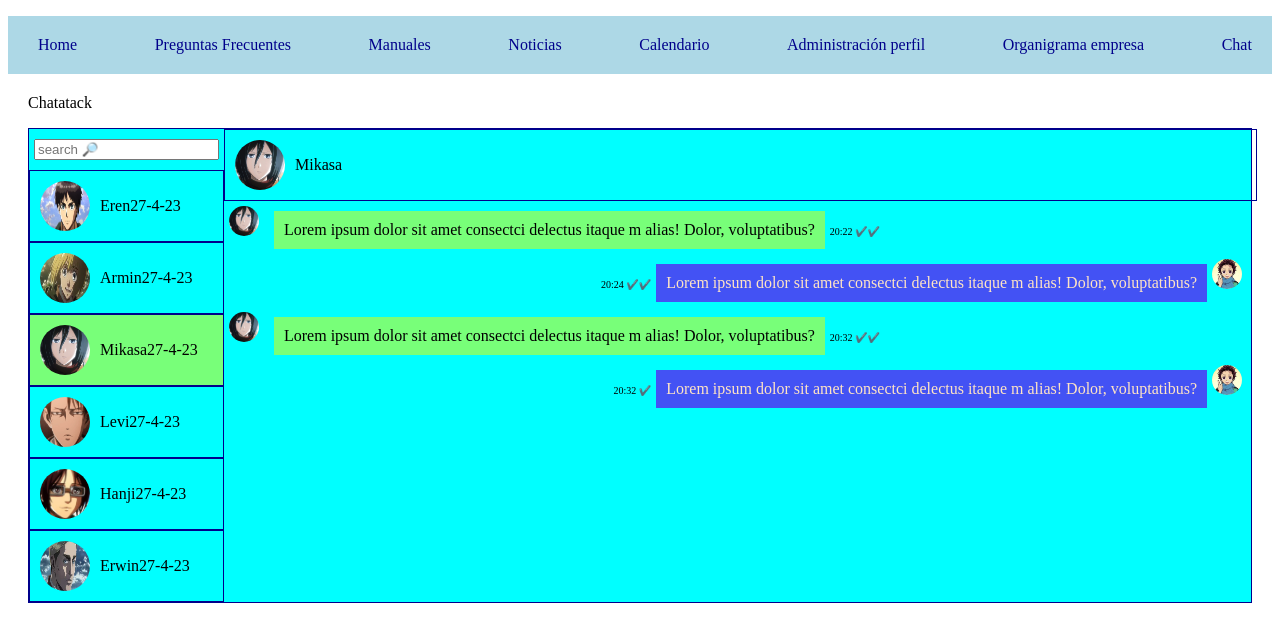
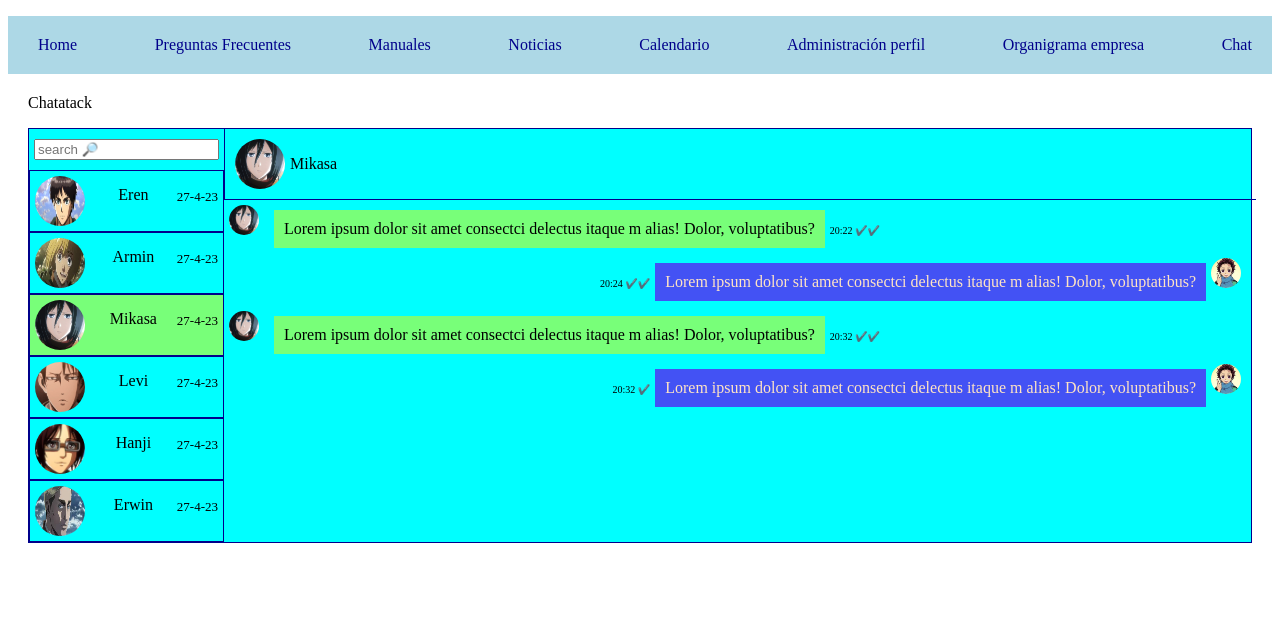
Before and after one commit to MQuintanaV/maquetadoChat, a plain HTML site: page index.html in a window 1280 px wide. Drawn offline with Linux system fonts and the light colour scheme.

Commit message:
change contactsChat

```diff
--- a/assets/css/style.css
+++ b/assets/css/style.css
@@ -1,7 +1,5 @@
 .nav{
     background-color:lightblue;
-
-
 }
 
 .list{
@@ -12,53 +10,58 @@
     padding: 20px;
     margin-left: 10px;
     list-style: none;
+}
 
-}
 .generalContainer{
-
     margin: 20px;
 }
+
 .container{
     display:flex;
     flex-direction: row;
     background-color: aqua;
     border: 1px darkblue solid;
 }
+
 .singleChat{
     display: flex;
     flex-direction: row;
-    padding: 10px;
+    justify-content: space-between;
+    padding: 5px;
     border: 1px darkblue solid;
+}
 
-}
 .imgContact{
     width: 50px;
     height: 50px;
-    margin-right: 10px;
+    margin-right: 5px;
     border-radius: 50%;
 }
+
 input{
     margin: 10px 5px 10px 5px;
 }
+
 .titleChat{
     display: flex;
     flex-direction: row;
     padding: 10px;
-    border: 0.5px darkblue solid;
+    border-bottom: 1px darkblue solid;
+    border-left: 1px darkblue solid;
     width: 1011px;
+}
 
-
-}
 .activeChat{
     background-color: rgba(229, 255, 0, 0.524);
 }
+
 .imgChat{
     width: 30px;
     height: 30px;
     margin-right: 10px;
     border-radius: 50%;
+}
 
-}
 .contact1{
     margin: 5px;
     display: flex;
@@ -70,21 +73,29 @@ input{
     display: flex;
     flex-direction: row-reverse;
 }
+
 .text1{
     background-color: rgba(229, 255, 0, 0.524);
     margin: 5px;
     padding: 10px;
+}
 
-
-}
 .text2{
     background-color: rgb(67, 82, 244);
     margin: 5px;
     padding: 10px;
     color: bisque;
+}
 
-}
 .time{
     font-size: x-small;
     padding-top: 10px;
 }
+
+.name{
+    margin: 9.8px;
+}
+
+.date{
+    font-size: small;
+}
--- a/index.html
+++ b/index.html
@@ -27,33 +27,33 @@
             <input type="text" placeholder="search 🔎" >
             <div class="singleChat">
                 <img src="/assets/img/eren.jpg" alt="Eren" class="imgContact">
-                <p>Eren</p>
-                <p>27-4-23</p>
+                <p class="name">Eren</p>
+                <p class="date">27-4-23</p>
             </div>
             <div class="singleChat">
                 <img src="/assets/img/armin.jpg" alt="Armin" class="imgContact">
-                <p>Armin</p>
-                <p>27-4-23</p>
+                <p class="name">Armin</p>
+                <p class="date">27-4-23</p>
             </div>
             <div class="singleChat activeChat" >
                 <img src="/assets/img/mikasa.jpg" alt="Mikasa" class="imgContact">
-                <p>Mikasa</p>
-                <p>27-4-23</p>
+                <p class="name">Mikasa</p>
+                <p class="date">27-4-23</p>
             </div>
             <div class="singleChat">
                 <img src="/assets/img/levi.jpg" alt="Levi" class="imgContact">
-                <p>Levi</p>
-                <p>27-4-23</p>
+                <p class="name">Levi</p>
+                <p class="date">27-4-23</p>
             </div>
             <div class="singleChat">
                 <img src="/assets/img/hanji.jpg" alt="Hanji" class="imgContact">
-                <p>Hanji</p>
-                <p>27-4-23</p>
+                <p class="name">Hanji</p>
+                <p class="date">27-4-23</p>
             </div>
             <div class="singleChat">
                 <img src="/assets/img/erwin.jpg" alt="Erwin" class="imgContact">
-                <p>Erwin</p>
-                <p>27-4-23</p>
+                <p class="name">Erwin</p>
+                <p class="date">27-4-23</p>
             </div>
 
         </div>
```
